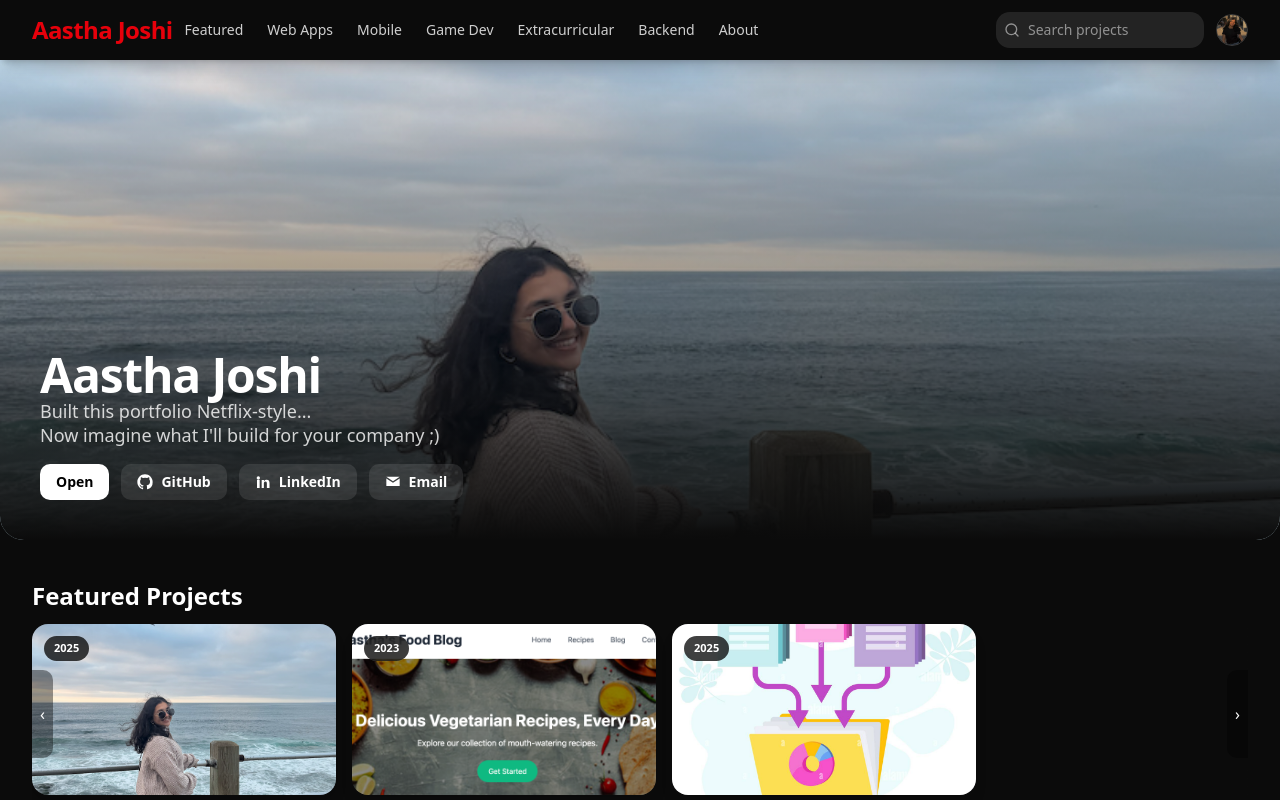
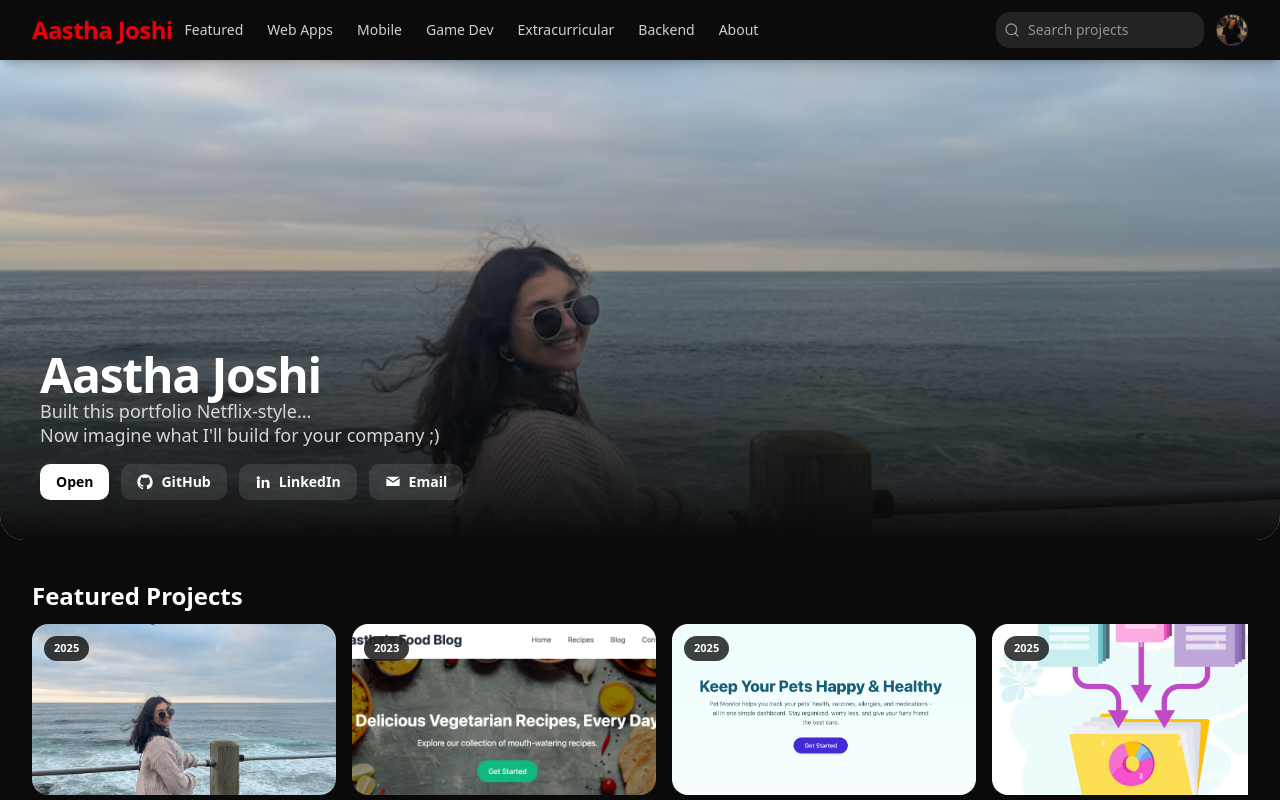
Before and after one commit to JoshiAastha04/Portfolio-Flix, a React (Vite) app: page / in a window 1280 px wide. Shown: the top 800 px of the page. Built offline with nearby package versions, Linux system fonts and the light colour scheme.

Commit message:
Removed the arrows on the side and added Pet-monitor project

```diff
--- a/src/components/PortfolioFlixUI.jsx
+++ b/src/components/PortfolioFlixUI.jsx
@@ -24,6 +24,7 @@ import acm from "../assets/ACM.png";
 import isa from "../assets/isa.png";
 import ecom from "../assets/ecom.png";
 import subdub from "../assets/subdub.png";
+import pet from "../assets/pet.png";
 
 //PROJECT DATA
 const Projects = [
@@ -78,6 +79,21 @@ const Projects = [
             code: "#",
         },
         featured: false,
+    },
+    {
+        id: "p12",
+        title: "Pet Monitor",
+        subtitle: "Senior Design Project",
+        year: 2025,
+        tags: ["Spring Boot", "React", "Firebase","OpenAI API"],
+        category: "Web",
+        description:
+            "Developed a full-stack Pet Monitor Appplication using React for dynamic UI and Spring Boot + Firebase for backend services. " +
+            "Implemented REST API for real-time AI chatbot" +
+            "Used Firebase to manage user accounts, Pet, Pet-Sitter & Vet data. " ,
+        image:  pet,
+        links: { code: "https://github.com/brianq143/Pet-Monitor" },
+        featured: true,
     },
     {
         id: "p4",
--- a/src/components/ProjectCard.jsx
+++ b/src/components/ProjectCard.jsx
@@ -1,4 +1,3 @@
-// src/components/ProjectCard.jsx
 import React from "react";
 
 function ProjectCard({ project, onOpen }) {
--- a/src/components/Row.jsx
+++ b/src/components/Row.jsx
@@ -15,58 +15,6 @@ export default function Row({ title, items, onOpen }) {
             <h2 className="text-lg md:text-2xl font-bold mb-3 text-white">
                 {title}
             </h2>
-
-            <div className="relative">
-                {/* LEFT ARROW (visual only) */}
-                <div
-                    className="
-            hidden md:flex
-            absolute
-            left-0 top-1/2 -translate-y-1/2
-            z-10
-          "
-                >
-                    <div
-                        className="
-              px-2 py-8
-              bg-black/40 hover:bg-black/60
-              text-white rounded-r-lg select-none
-            "
-                    >
-                        ‹
-                    </div>
-                </div>
-
-                {/* RIGHT ARROW (visual only) */}
-                <div
-                    className="
-            hidden md:flex
-            absolute
-            right-0 top-1/2 -translate-y-1/2
-            z-10
-          "
-                >
-                    <div
-                        className="
-              px-2 py-8
-              bg-black/40 hover:bg-black/60
-              text-white rounded-l-lg select-none
-            "
-                    >
-                        ›
-                    </div>
-                </div>
-
-                {/* FADE INDICATOR ON RIGHT */}
-                <div
-                    className="
-            pointer-events-none
-            absolute right-0 top-0
-            h-full w-28
-            bg-gradient-to-l from-[#0b0b0b] to-transparent
-            z-5
-          "
-                />
 
                 {/* Horizontal scrollable row using Carousel */}
                 <Carousel>
@@ -93,7 +41,7 @@ export default function Row({ title, items, onOpen }) {
                         ))}
                     </CarouselContent>
                 </Carousel>
-            </div>
+            {/*</div>*/}
         </section>
     );
 }
```
Also changed, not shown: src/assets/pet.png (added).
